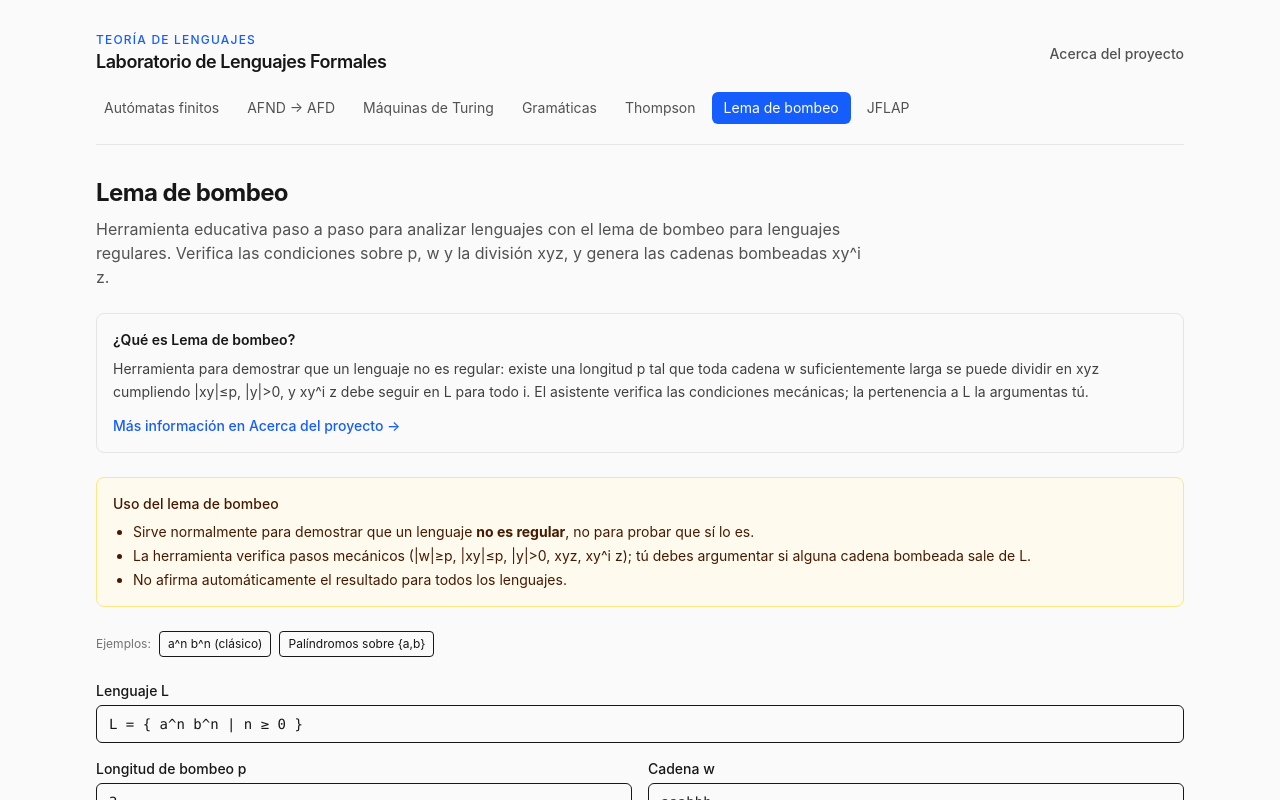
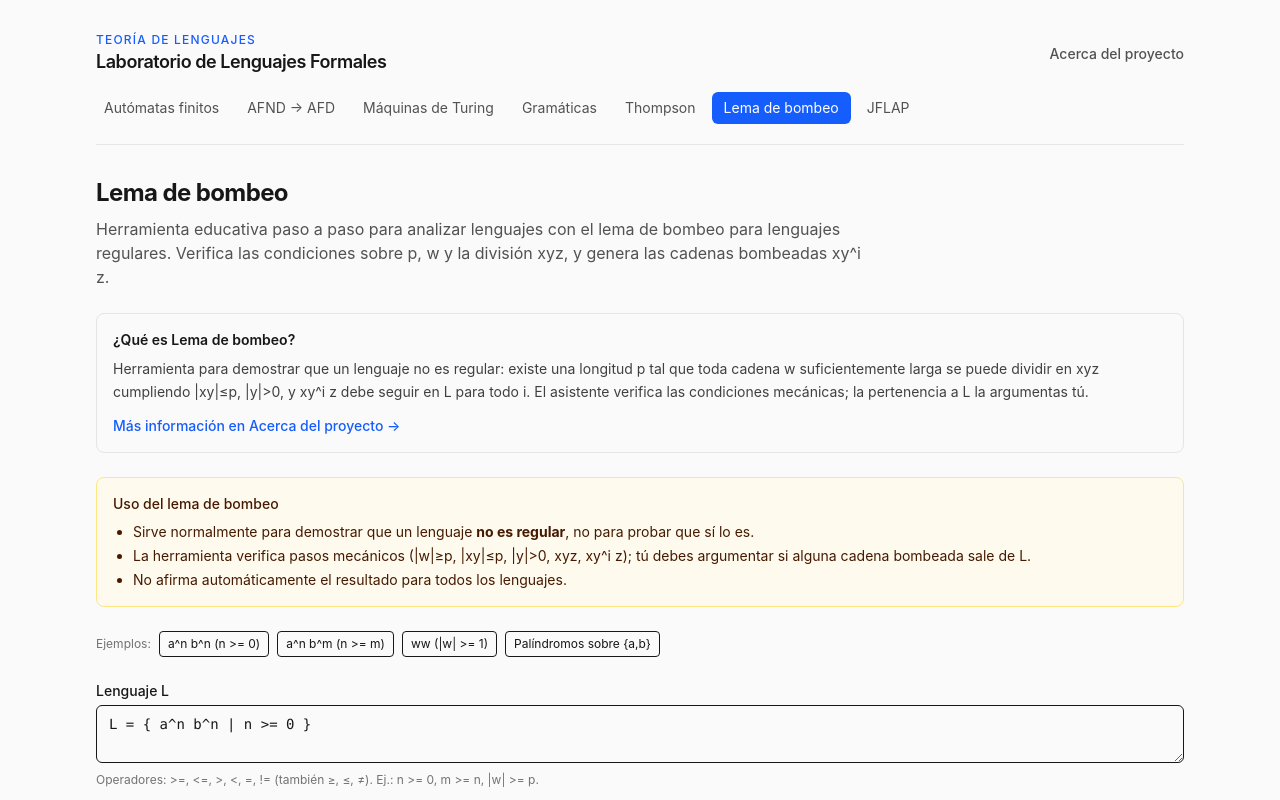
Before and after one commit to rafad8604/proyectolenguajes, a Next.js app: page /lema-bombeo in a window 1280 px wide. Shown: the top 800 px of the page. Built offline with nearby package versions, Linux system fonts and the light colour scheme; no server answers.

Commit message:
fix lema bombeo

```diff
--- a/features/pumping-lemma/components/PumpingLemmaWizard.tsx
+++ b/features/pumping-lemma/components/PumpingLemmaWizard.tsx
@@ -5,19 +5,40 @@ import {
   analyzePumpingLemma,
   parsePumpIndices,
 } from 'lib/core/pumping/buildPumpedString';
+import { validateLanguageNotation } from 'lib/core/pumping/language-notation';
 import { downloadTextFile } from 'lib/utils/download';
 import { cn } from 'lib/utils/cn';
 
 const EXAMPLES = [
   {
-    label: 'a^n b^n (clásico)',
-    language: 'L = { a^n b^n | n ≥ 0 }',
+    label: 'a^n b^n (n >= 0)',
+    language: 'L = { a^n b^n | n >= 0 }',
     p: 3,
     w: 'aaabbb',
     x: 'aa',
     y: 'a',
     z: 'bbb',
     indices: '0, 1, 2, 3',
+  },
+  {
+    label: 'a^n b^m (n >= m)',
+    language: 'L = { a^n b^m | n >= m }',
+    p: 4,
+    w: 'aaaab',
+    x: 'aaa',
+    y: 'a',
+    z: 'b',
+    indices: '0, 1, 2, 3',
+  },
+  {
+    label: 'ww (|w| >= 1)',
+    language: 'L = { ww | |w| >= 1 }',
+    p: 2,
+    w: 'ab',
+    x: 'a',
+    y: 'b',
+    z: '',
+    indices: '0, 1, 2',
   },
   {
     label: 'Palíndromos sobre {a,b}',
@@ -44,6 +65,11 @@ export function PumpingLemmaWizard() {
   const p = Number(pText);
   const pValid = Number.isInteger(p) && p > 0;
 
+  const languageValidation = useMemo(
+    () => validateLanguageNotation(language),
+    [language]
+  );
+
   const { indices, error: indicesError } = useMemo(
     () => parsePumpIndices(indicesText),
     [indicesText]
@@ -52,7 +78,7 @@ export function PumpingLemmaWizard() {
   const result = useMemo(() => {
     if (!pValid || indicesError) return null;
     return analyzePumpingLemma({
-      languageDescription: language,
+      languageDescription: languageValidation.normalized || language,
       pumpingLength: p,
       w,
       x,
@@ -60,11 +86,25 @@ export function PumpingLemmaWizard() {
       z,
       pumpIndices: indices,
     });
-  }, [language, p, pValid, w, x, y, z, indices, indicesError]);
+  }, [
+    language,
+    languageValidation.normalized,
+    p,
+    pValid,
+    w,
+    x,
+    y,
+    z,
+    indices,
+    indicesError,
+  ]);
 
   const displayError = !pValid
     ? 'p debe ser un entero positivo.'
-    : indicesError ?? null;
+    : languageValidation.error ??
+      (indicesError
+        ? `Índices de bombeo: ${indicesError}`
+        : null);
 
   const loadExample = (ex: (typeof EXAMPLES)[0]) => {
     setLanguage(ex.language);
@@ -126,13 +166,24 @@ export function PumpingLemmaWizard() {
       <div className="grid gap-4 lg:grid-cols-2">
         <label className="block text-sm lg:col-span-2">
           <span className="font-medium">Lenguaje L</span>
-          <input
-            type="text"
+          <textarea
+            rows={2}
             value={language}
             onChange={(e) => setLanguage(e.target.value)}
-            className="mt-1 w-full rounded-md border px-3 py-2 font-mono text-sm dark:border-neutral-600 dark:bg-neutral-800"
-            placeholder="L = { a^n b^n | n ≥ 0 }"
+            spellCheck={false}
+            autoComplete="off"
+            className="mt-1 w-full resize-y rounded-md border px-3 py-2 font-mono text-sm dark:border-neutral-600 dark:bg-neutral-800"
+            placeholder="L = { a^n b^n | n >= 0 }"
           />
+          <span className="mt-1 block text-xs text-neutral-500">
+            Operadores: &gt;=, &lt;=, &gt;, &lt;, =, != (también ≥, ≤, ≠). Ej.: n &gt;= 0,
+            m &gt;= n, |w| &gt;= p.
+          </span>
+          {languageValidation.error && (
+            <span className="mt-1 block text-xs text-red-600 dark:text-red-400">
+              {languageValidation.error}
+            </span>
+          )}
         </label>
 
         <label className="block text-sm">
--- a/lib/core/pumping/index.ts
+++ b/lib/core/pumping/index.ts
@@ -3,6 +3,11 @@ export {
   parsePumpIndices,
   analyzePumpingLemma,
 } from './buildPumpedString';
+export {
+  normalizeMathOperators,
+  validateLanguageNotation,
+} from './language-notation';
+export type { LanguageNotationValidation } from './language-notation';
 export type {
   PumpingDivision,
   PumpingLemmaInput,
--- /dev/null
+++ b/lib/core/pumping/language-notation.ts
@@ -0,0 +1,104 @@
+export interface LanguageNotationValidation {
+  valid: boolean;
+  error?: string;
+  normalized: string;
+}
+
+/** Caracteres permitidos en descripciones de lenguaje (notación matemática). */
+const ALLOWED_CHAR =
+  /^[\w\s|*^+_.,:;'"\\\-<>=!≠≤≥∈εϵ{}()[\]/àáéíóúüñÀÁÉÍÓÚÜÑ]*$/u;
+
+const UNICODE_OPERATOR_REPLACEMENTS: [string, string][] = [
+  ['≥', '>='],
+  ['≤', '<='],
+  ['≠', '!='],
+  ['≧', '>='],
+  ['≦', '<='],
+];
+
+/** Convierte operadores Unicode a forma ASCII sin romper secuencias ya ASCII. */
+export function normalizeMathOperators(text: string): string {
+  let result = text;
+  for (const [from, to] of UNICODE_OPERATOR_REPLACEMENTS) {
+    result = result.split(from).join(to);
+  }
+  return result;
+}
+
+function hasControlChars(text: string): boolean {
+  for (let i = 0; i < text.length; i++) {
+    const code = text.charCodeAt(i);
+    if (code === 9 || code === 10 || code === 13) continue;
+    if (code < 32 || code === 127) return true;
+  }
+  return false;
+}
+
+function balancedBraces(text: string): boolean {
+  let depth = 0;
+  for (const ch of text) {
+    if (ch === '{') depth += 1;
+    else if (ch === '}') {
+      depth -= 1;
+      if (depth < 0) return false;
+    }
+  }
+  return depth === 0;
+}
+
+/** Detecta operadores comparativos incompletos al final (p. ej. termina en ">="). */
+function hasTrailingIncompleteOperator(text: string): boolean {
+  const trimmed = text.trimEnd();
+  return /(?:>=|<=|!=|>|<|=|≥|≤|≠)$/.test(trimmed);
+}
+
+/**
+ * Valida notación de lenguaje de forma permisiva.
+ * Acepta >=, <=, >, <, =, != y variantes Unicode.
+ */
+export function validateLanguageNotation(
+  text: string
+): LanguageNotationValidation {
+  const trimmed = text.trim();
+  if (!trimmed) {
+    return { valid: true, normalized: '' };
+  }
+
+  const normalized = normalizeMathOperators(text);
+
+  if (hasControlChars(text)) {
+    return {
+      valid: false,
+      error: 'La descripción contiene caracteres de control no permitidos.',
+      normalized,
+    };
+  }
+
+  if (!ALLOWED_CHAR.test(text)) {
+    return {
+      valid: false,
+      error:
+        'Hay símbolos no reconocidos. Use letras, números, {}, |, ^, comparadores (>=, <=, >, <, =, !=) y notación habitual.',
+      normalized,
+    };
+  }
+
+  if (!balancedBraces(text)) {
+    return {
+      valid: false,
+      error: 'Las llaves { } no están balanceadas.',
+      normalized,
+    };
+  }
+
+  if (hasTrailingIncompleteOperator(trimmed)) {
+    return {
+      valid: false,
+      error:
+        'La condición parece terminar en un operador incompleto (falta el operando derecho).',
+      normalized,
+    };
+  }
+
+  return { valid: true, normalized };
+}
```
Also changed, not shown: 1 other file (tests, documents, lock files or other folders).
